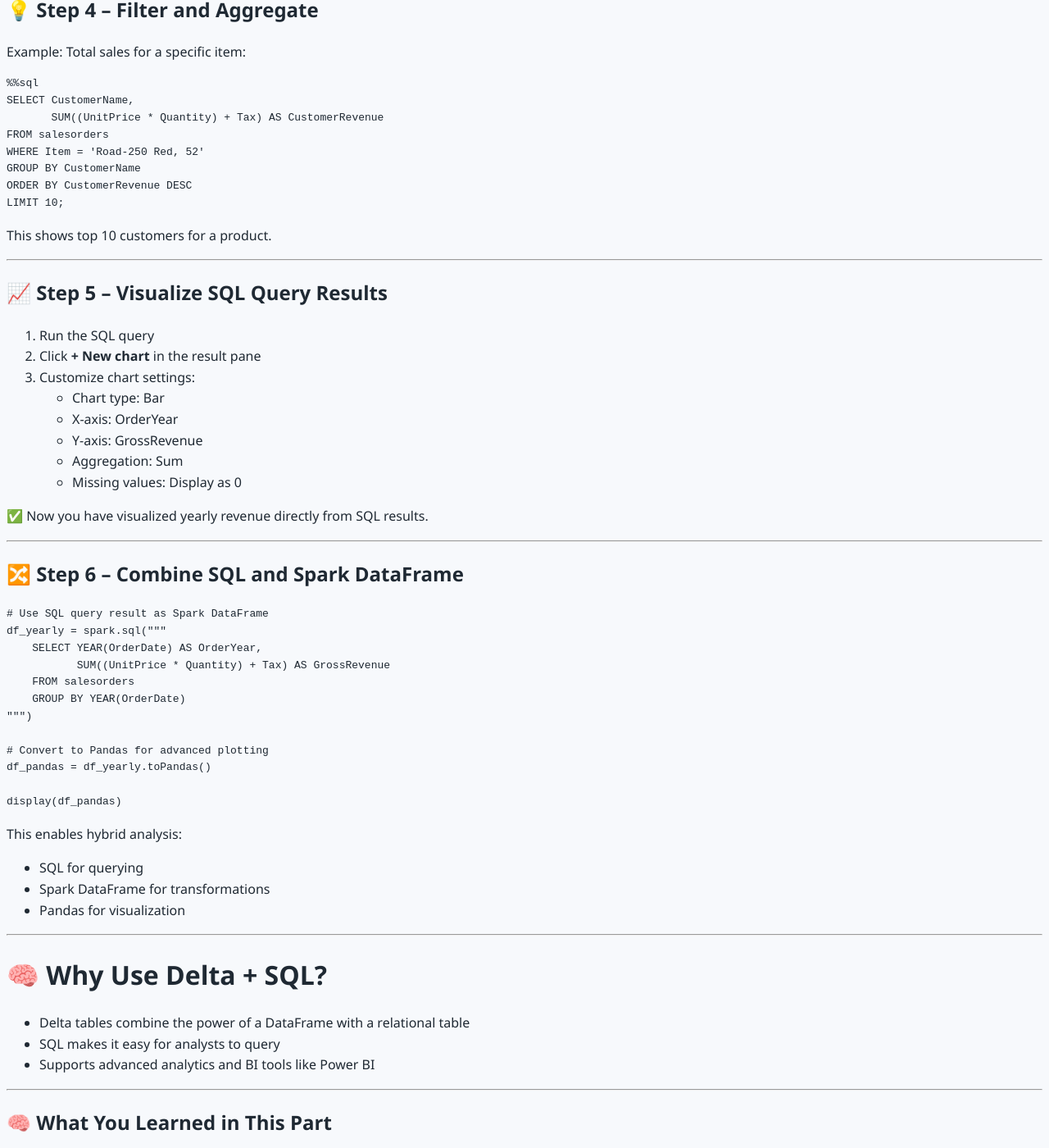
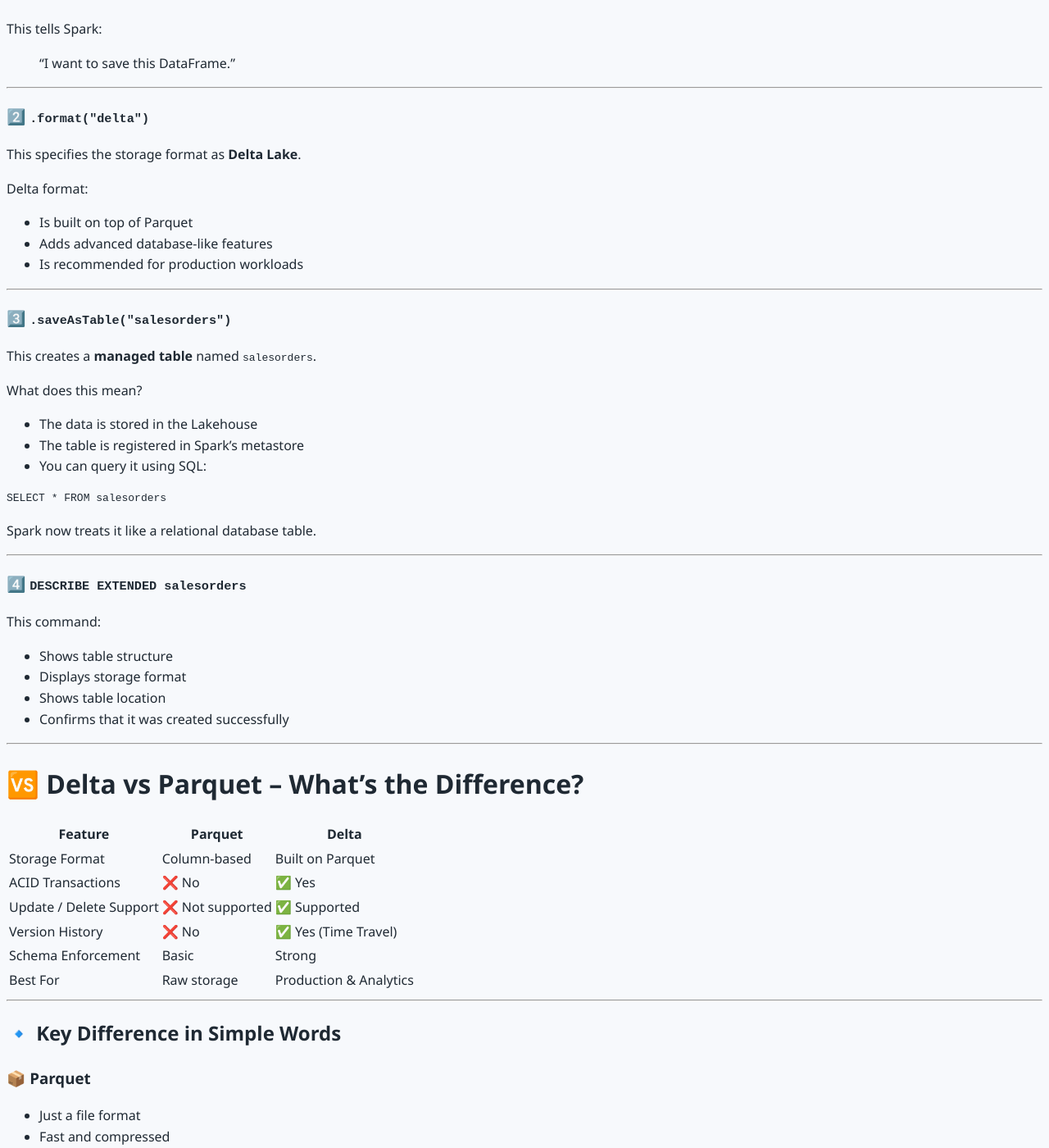
Before and after one commit to irshadvaza/irshadvaza.tech, a Jekyll site: the page built from learning-guides/ Microsoft-Fabric/labs/Lab-01-Analyze-Data-with-Spark-in-Fabric.md, in a window 1280 px wide and 1400 px high, scrolled down 25202 px. Shown: the whole window at 82% size. Built offline with Jekyll 4.4.1, drawn with Linux system fonts in a browser that asks for light colours; our own code applies the rules of GitHub Pages for plain Markdown files; some of the changed text lies outside the part shown.

Commit message:
Update Lab-01-Analyze-Data-with-Spark-in-Fabric.md

````diff
--- a/learning-guides/ Microsoft-Fabric/labs/Lab-01-Analyze-Data-with-Spark-in-Fabric.md
+++ b/learning-guides/ Microsoft-Fabric/labs/Lab-01-Analyze-Data-with-Spark-in-Fabric.md
@@ -1213,6 +1213,141 @@
 
 ---
 
+## 📖 Understanding the Code – Creating a Delta Table
+
+```python
+# Create a managed Delta table
+transformed_df.write.format("delta") \
+    .saveAsTable("salesorders")
+
+# Verify table
+spark.sql("DESCRIBE EXTENDED salesorders").show(truncate=False)
+```
+
+---
+
+# 🎯 What This Code Does
+
+This code:
+
+1. Saves the DataFrame as a **Delta table**
+2. Registers it in the **Lakehouse metastore**
+3. Allows you to query it using SQL like a database table
+
+---
+
+## 🔹 Step-by-Step Explanation
+
+### 1️⃣ `transformed_df.write`
+
+This tells Spark:
+
+> “I want to save this DataFrame.”
+
+---
+
+### 2️⃣ `.format("delta")`
+
+This specifies the storage format as **Delta Lake**.
+
+Delta format:
+
+- Is built on top of Parquet
+- Adds advanced database-like features
+- Is recommended for production workloads
+
+---
+
+### 3️⃣ `.saveAsTable("salesorders")`
+
+This creates a **managed table** named `salesorders`.
+
+What does this mean?
+
+- The data is stored in the Lakehouse
+- The table is registered in Spark’s metastore
+- You can query it using SQL:
+
+```sql
+SELECT * FROM salesorders
+```
+
+Spark now treats it like a relational database table.
+
+---
+
+### 4️⃣ `DESCRIBE EXTENDED salesorders`
+
+This command:
+
+- Shows table structure
+- Displays storage format
+- Shows table location
+- Confirms that it was created successfully
+
+---
+
+# 🆚 Delta vs Parquet – What’s the Difference?
+
+| Feature | Parquet | Delta |
+|----------|----------|----------|
+| Storage Format | Column-based | Built on Parquet |
+| ACID Transactions | ❌ No | ✅ Yes |
+| Update / Delete Support | ❌ Not supported | ✅ Supported |
+| Version History | ❌ No | ✅ Yes (Time Travel) |
+| Schema Enforcement | Basic | Strong |
+| Best For | Raw storage | Production & Analytics |
+
+---
+
+## 🔹 Key Difference in Simple Words
+
+### 📦 Parquet
+- Just a file format
+- Fast and compressed
+- Good for storing data
+
+### 🏗 Delta
+- Parquet + transaction log
+- Supports:
+  - UPDATE
+  - DELETE
+  - MERGE
+  - Rollback to previous versions
+- Works like a database table
+
+---
+
+# 🧠 Why Delta is Recommended in Fabric
+
+Delta provides:
+
+- Data reliability (no partial writes)
+- Better performance
+- Schema control
+- SQL compatibility
+- Version tracking (Time Travel)
+
+That’s why in Fabric Lakehouse:
+
+> ✅ Delta tables are preferred for production use.
+
+---
+
+## 📌 Simple Summary
+
+This code:
+
+- Saves the DataFrame as a Delta table
+- Registers it as `salesorders`
+- Makes it queryable using SQL
+- Provides database-level features
+
+Delta = Parquet + Database capabilities 🚀
+
+---
+
+
 ## 🔄 Step 2 – Load Table into DataFrame
 
 ```python
````
